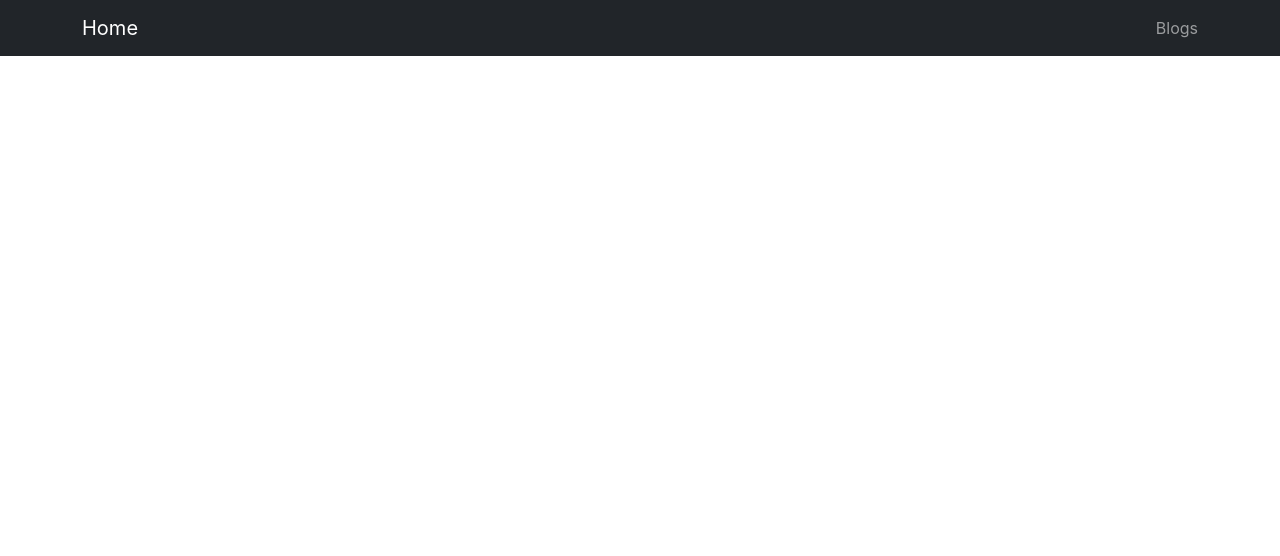
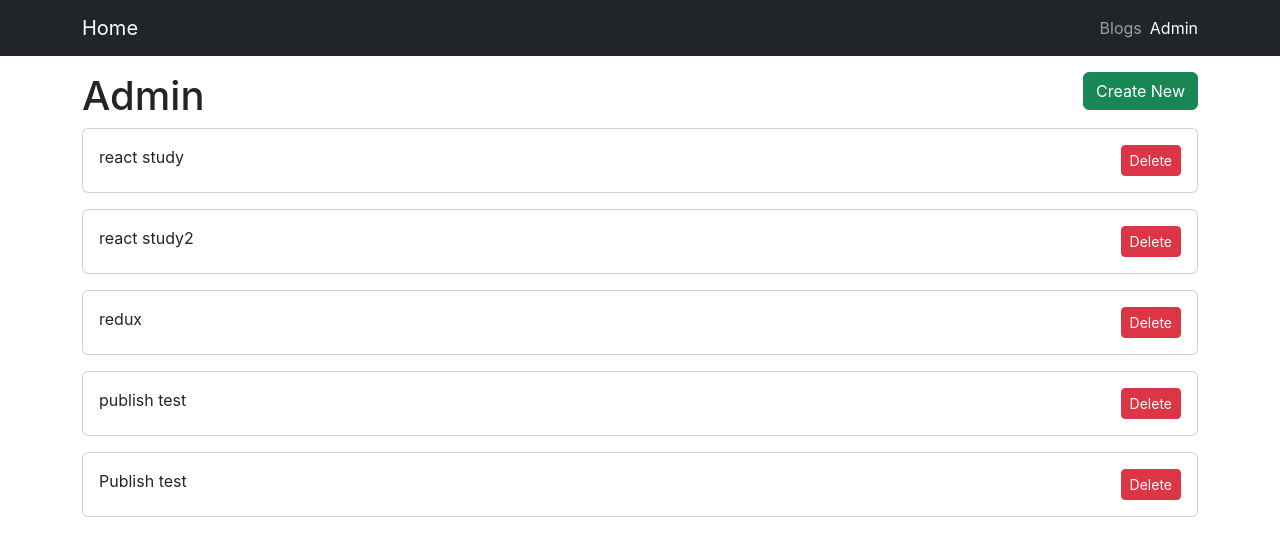
Before and after one commit to widk0419/react-study-project, a React (Create React App) app: page /admin in a window 1280 px wide. Shown: the top 556 px of the page. Built offline with nearby package versions, Linux system fonts and the light colour scheme; data requests are answered from the project's data file.

Commit message:
admin 페이지 추가, BlogList 컴포넌트 추가

```diff
--- a/db.json
+++ b/db.json
@@ -20,6 +20,20 @@
       "body": "redux study",
       "publish": true,
       "createdAt": 1728264829328
+    },
+    {
+      "id": "43da",
+      "title": "publish test",
+      "body": "publish true인 게시글",
+      "publish": true,
+      "createdAt": 1728265095342
+    },
+    {
+      "id": "177a",
+      "title": "Publish test ",
+      "body": "publish false인 게시글",
+      "publish": false,
+      "createdAt": 1728265110729
     }
   ]
 }
--- /dev/null
+++ b/src/components/BlogList.js
@@ -0,0 +1,76 @@
+import axios from "axios";
+import { useState, useEffect } from "react";
+import Card from "../components/Card";
+import { useHistory } from "react-router-dom/cjs/react-router-dom.min";
+import LoadingSpinner from "../components/LoadingSpinner";
+import { bool } from "prop-types";
+
+const BlogList = ({isAdmin = false}) => {
+
+    const history = useHistory();
+    const [posts, setPosts] = useState([]) ;
+    const [loading, setLoading] = useState(true);
+
+    const getPosts = () => {
+        axios.get('http://localhost:3001/posts').then((res) => {
+            setPosts(res.data);
+            setLoading(false);
+        })
+    }
+
+    const deleteBlog = (e, id) => {
+        e.stopPropagation();
+        axios.delete(`http://localhost:3001/posts/${id}`).then(() => {
+            setPosts(prevPosts => prevPosts.filter(post => post.id !== id))
+        });
+    };
+
+    useEffect(() => {
+        getPosts();
+    }, []);
+
+
+    if(loading){
+        return (
+          <LoadingSpinner />
+        );
+    };
+
+    if(posts.length === 0){
+        return (
+            <div>No blog posts found</div>
+        );
+    };
+
+    return posts.filter(post => {
+        return isAdmin || post.publish
+    }).map( post => {
+        return (
+            <Card
+                key = {post.id}
+                title = {post.title}
+                onClick={() => { history.push(`/blogs/${post.id}`)}}
+            >
+                { isAdmin ? (
+                <div>
+                    <button
+                        className="btn btn-danger btn-sm"
+                        onClick={(e) => deleteBlog(e, post.id)}  // id 값을 넘겨줌
+                        >
+                        Delete
+                    </button>
+                </div> ) : null}
+            </Card>
+        )
+    })
+};
+
+BlogList.propTypes = {
+    isAdmin: bool
+};
+
+// BlogList.defaultProps = {
+//     isAdmin: false
+// };
+
+export default BlogList;
--- a/src/components/Card.js
+++ b/src/components/Card.js
@@ -1,6 +1,8 @@
 import PropTypes from 'prop-types';
 
-const Card = ({ title, onClick, children }) => {
+const Card = ({ title,
+    onClick = () => {},
+    children = null }) => {
     return (
         <div className="card mb-3 cursor-pointer" onClick={onClick}>
             <div className="card-body">
@@ -19,10 +21,10 @@ Card.propTypes = {
     onClick: PropTypes.func,
 };
 
-Card.defaultProps = {
-    children: null,
-    onClick: () => {}
-};
+// Card.defaultProps = {
+//     children: null,
+//     onClick: () => {}
+// };
 
 
 export default Card;
--- a/src/components/NavBar.js
+++ b/src/components/NavBar.js
@@ -8,14 +8,26 @@ const Navbar = () => {
         <nav className="navbar navbar-dark bg-dark">
             <div className="container">
             <Link className="navbar-brand" to="/">Home</Link>
-                <ul className="navbar-nav">
-                <li className="nav-item">
+                <ul
+                className="navbar-nav"
+                style={{flexDirection: 'row'}}
+                >
+                <li className="nav-item me-2">
                     <NavLink
                         activeClassName="active"
                         className="nav-link"
                         aria-current="page"
                         to="/blogs">
                         Blogs
+                    </NavLink>
+                </li>
+                <li className="nav-item">
+                    <NavLink
+                        activeClassName="active"
+                        className="nav-link"
+                        aria-current="page"
+                        to="/admin">
+                        Admin
                     </NavLink>
                 </li>
                 </ul>
--- /dev/null
+++ b/src/pages/AdminPage.js
@@ -0,0 +1,23 @@
+
+import { Link } from "react-router-dom/cjs/react-router-dom.min";
+import BlogList from "../components/BlogList";
+
+const AdminPage = () => {
+
+    return (
+        <div>
+            <div className='d-flex justify-content-between'>
+                <h1>Admin</h1>
+                <div>
+                    <Link to='/blogs/create' className='btn btn-success'>
+                        Create New
+                    </Link>
+                </div>
+            </div>
+            <BlogList isAdmin={true}/>
+        </div>
+    );
+}
+
+
+export default AdminPage;
--- a/src/pages/ListPage.js
+++ b/src/pages/ListPage.js
@@ -1,77 +1,12 @@
-import axios from "axios";
-import { useState, useEffect } from "react";
-import Card from "../components/Card";
-import { Link } from "react-router-dom/cjs/react-router-dom.min";
-import { useHistory } from "react-router-dom/cjs/react-router-dom.min";
-import LoadingSpinner from "../components/LoadingSpinner";
+import BlogList from "../components/BlogList";
 
 const ListPage = () => {
-
-    const history = useHistory();
-    const [posts, setPosts] = useState([]) ;
-    const [loading, setLoading] = useState(true);
-    const getPosts = () => {
-        axios.get('http://localhost:3001/posts').then((res) => {
-            setPosts(res.data);
-            setLoading(false);
-        })
-    }
-
-    const deleteBlog = (e, id) => {
-        e.stopPropagation();
-        axios.delete(`http://localhost:3001/posts/${id}`).then(() => {
-            setPosts(prevPosts => prevPosts.filter(post => post.id !== id))
-        });
-    };
-
-    useEffect(() => {
-        getPosts();
-    }, []);
-
-    const renderBlogList = () => {
-        if(loading){
-            return (
-              <LoadingSpinner />
-            );
-        };
-
-        if(posts.length === 0){
-            return (
-                <div>No blog posts found</div>
-            );
-        };
-
-        return posts.map( post => {
-            return (
-                <Card
-                    key = {post.id}
-                    title = {post.title}
-                    onClick={() => { history.push(`/blogs/${post.id}`)}}
-                >
-                    <div>
-                        <button
-                            className="btn btn-danger btn-sm"
-                            onClick={(e) => deleteBlog(e, post.id)}  // id 값을 넘겨줌
-                            >
-                            Delete
-                        </button>
-                    </div>
-                </Card>
-            )
-        })
-    };
-
     return (
         <div>
             <div className='d-flex justify-content-between'>
                 <h1>Blogs</h1>
-                <div>
-                    <Link to='/blogs/create' className='btn btn-success'>
-                        Create New
-                    </Link>
-                </div>
             </div>
-            {renderBlogList()}
+            <BlogList />
         </div>
     );
 }
--- a/src/routes.js
+++ b/src/routes.js
@@ -2,6 +2,7 @@ import HomePage from './pages/Homepage';
 import CreatePage from './pages/CreatePage';
 import EditPage from './pages/EditPage';
 import ListPage from './pages/ListPage';
+import AdminPage from './pages/AdminPage';
 import ShowPage from './pages/ShowPage';
 
 const routes = [
@@ -12,6 +13,10 @@ const routes = [
   {
     path: '/blogs',
     component: ListPage
+  },
+  {
+    path: '/admin',
+    component: AdminPage
   },
   {
     path: '/blogs/create',
```
